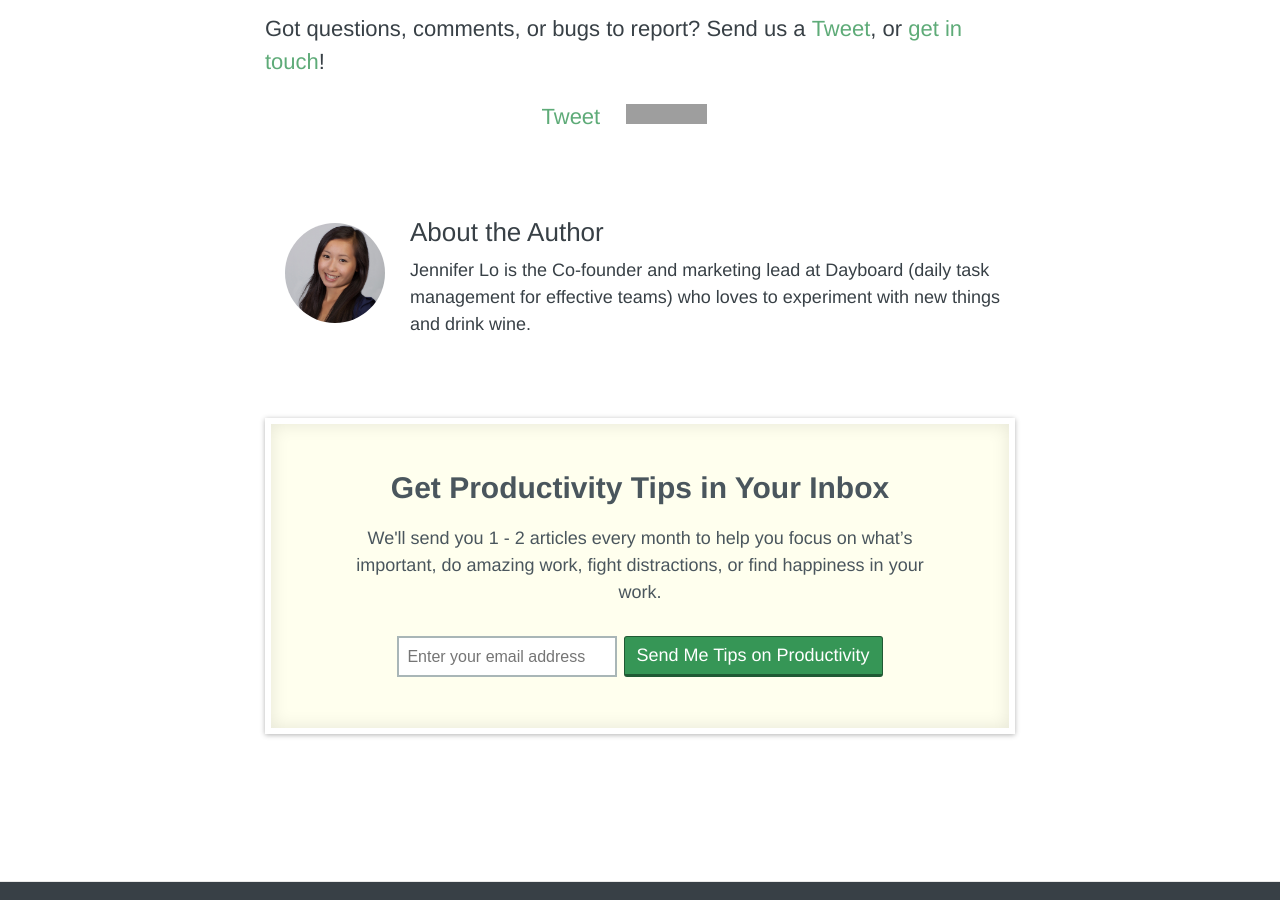
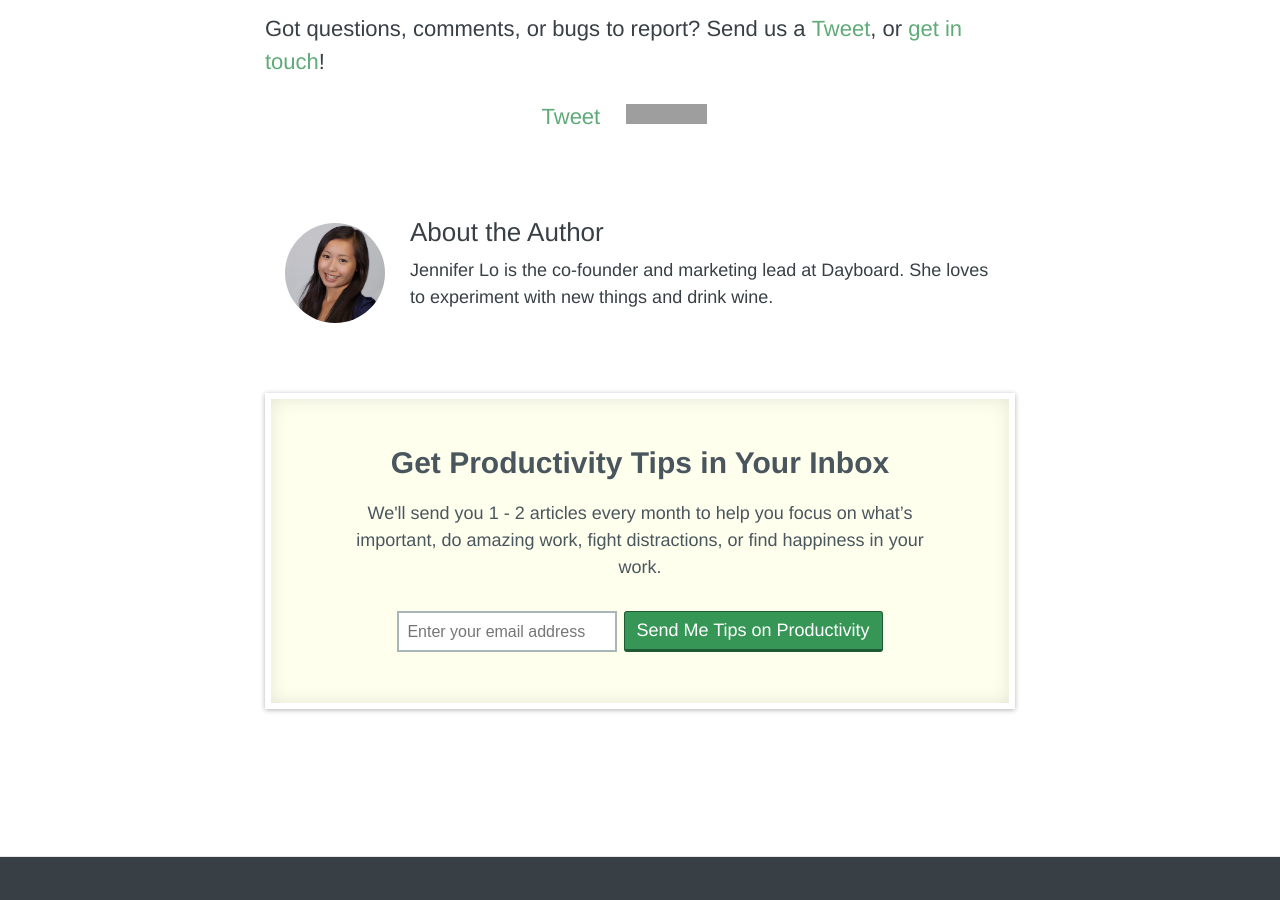
Before and after one commit to dayboard/blog, a Jekyll site: the page built from _posts/tumblr/2014-10-27-plan-tasks-for-tomorrow-and-see-last-14-day-progress.html, in a window 1280 px wide and 900 px high, scrolled down 2080 px. Built offline with Jekyll 4.4.1, drawn with Linux system fonts in a browser that asks for light colours; nearby versions of some CDN libraries; comment, search, counter and statistics services are not loaded; grey boxes are pictures that could not be loaded.

Commit message:
Removed description of Dayboard in author bios to keep it short and sweet

```diff
--- a/_config.yml
+++ b/_config.yml
@@ -20,12 +20,12 @@ author:
     display_name: "Jennifer"
     avatar_url: "/blog/assets/images/avatars/jenn.jpg"
     bio: >
-      Jennifer Lo is the Co-founder and marketing lead at Dayboard (daily task management for effective teams) who loves to experiment with new things and drink wine.
+      Jennifer Lo is the co-founder and marketing lead at Dayboard. She loves to experiment with new things and drink wine.
     twitter: jennlo_
   john:
     name: "John Chan"
     display_name: "John"
     avatar_url: "/blog/assets/images/avatars/john.jpg"
     bio: >
-      John Chan is the Co-founder and product lead at Dayboard (daily task management for effective teams) who loves to build cool stuff and binge play video games.
+      John Chan is the co-founder and product lead at Dayboard. He loves to build cool stuff and binge play video games.
     twitter: jtcchan
```
